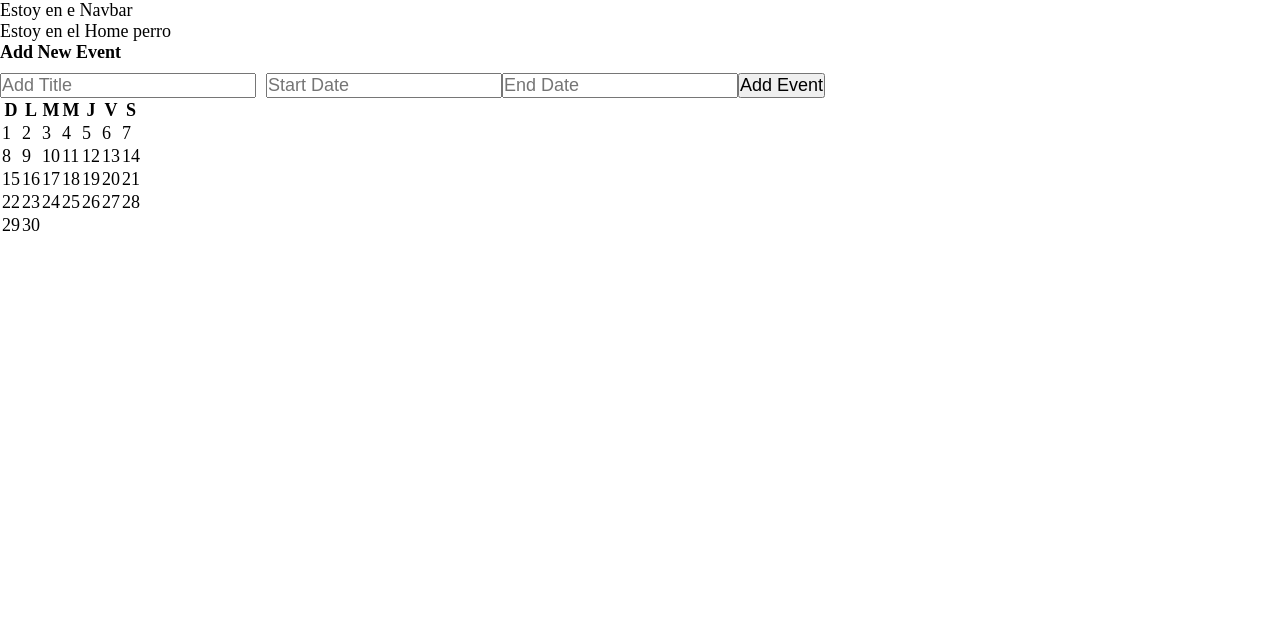
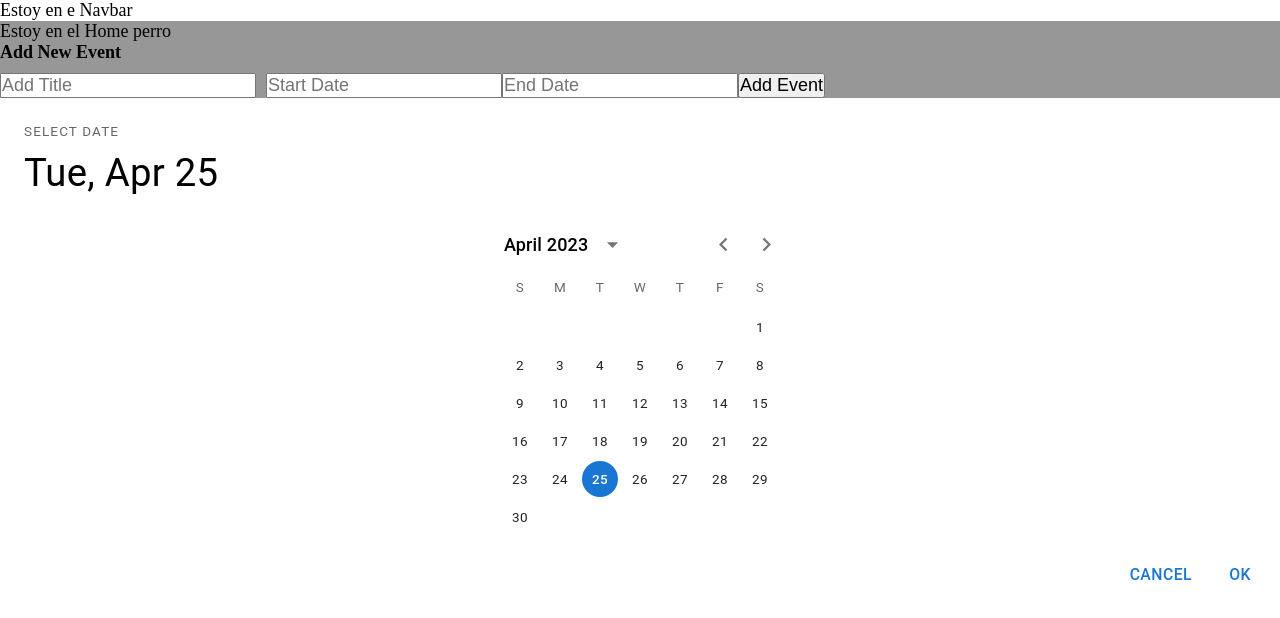
Before and after one commit to LeandroOnline/calendariolocal, a React (Vite) app in the folder client/: page / in a window 1280 px wide. Shown: the top 618 px of the page. Built offline with nearby package versions, Linux system fonts and the light colour scheme; no server answers.

Commit message:
feat: add calendar

```diff
--- a/client/package.json
+++ b/client/package.json
@@ -10,6 +10,7 @@
     "preview": "vite preview"
   },
   "dependencies": {
+    "@mui/x-date-pickers": "^6.2.1",
     "axios": "^1.3.6",
     "react": "^18.2.0",
     "react-datepicker": "^4.11.0",
--- a/client/src/components/Calendar/Calendar.jsx
+++ b/client/src/components/Calendar/Calendar.jsx
@@ -1,46 +1,19 @@
-import { useState } from "react";
+import React, { useState } from 'react';
+import { AdapterDateFns } from '@mui/x-date-pickers/AdapterDateFns';
+import { LocalizationProvider } from '@mui/x-date-pickers/LocalizationProvider';
+import { StaticDatePicker } from '@mui/x-date-pickers/StaticDatePicker';
 
 const Calendar = () => {
-  const [fechaActual, setFechaActual] = useState(new Date());
-  const añoActual = fechaActual.getFullYear();
-  const mesActual = fechaActual.getMonth();
-  console.log("Fecha Actual: " + fechaActual);
-
-  const diasEnMes = new Date(añoActual, mesActual + 1, 0).getDate(); // Obtiene el número de días en el mes actual
-  const dias = [];
-  for (let dia = 1; dia <= diasEnMes; dia++) {
-    dias.push({
-      dia,
-      mes: mesActual,
-      año: añoActual,
-    });
-  }
-
-  const diasSemana = ["D", "L", "M", "M", "J", "V", "S"];
+  const [value, setValue] = useState(new Date());
 
   return (
-    <div>
-      <table>
-        <thead>
-          <tr>
-            {diasSemana.map((dia, index) => (
-              <th key={`dia-${index}`}>{dia}</th>
-            ))}
-          </tr>
-        </thead>
-        <tbody>
-          {[...Array(Math.ceil(diasEnMes / 7)).keys()].map((semana) => (
-            <tr key={semana}>
-              {[...Array(7).keys()].map((diaSemana) => {
-                const diaIndex = semana * 7 + diaSemana;
-                const dia = dias[diaIndex];
-                return <td key={diaIndex}>{dia && dia.dia}</td>;
-              })}
-            </tr>
-          ))}
-        </tbody>
-      </table>
-    </div>
+    <LocalizationProvider dateAdapter={AdapterDateFns}>
+      <StaticDatePicker
+        value={value}
+        // disableFuture
+        onChange={(newValue) => setValue(newValue)}
+      />
+    </LocalizationProvider>
   );
 };
 
--- a/client/src/pages/Home/Home.jsx
+++ b/client/src/pages/Home/Home.jsx
@@ -1,11 +1,12 @@
 import Calendar from "../../components/Calendar/Calendar";
 import AddEvent from "../../components/AddEvent/AddEvent";
+import home from './Home.module.css'
 
 // Home con todos sus componentes
 
 const Home = () => {
   return (
-    <div>
+    <div className={home.container}>
       <div>Estoy en el Home perro </div>
       <div>
         <AddEvent />
--- a/client/src/pages/Home/Home.module.css
+++ b/client/src/pages/Home/Home.module.css
@@ -1 +1,4 @@
 /* estilo de home */
+.container{
+    background-color: rgb(151, 151, 151);
+}
```
Also changed, not shown: 1 other file (tests, documents, lock files or other folders).
